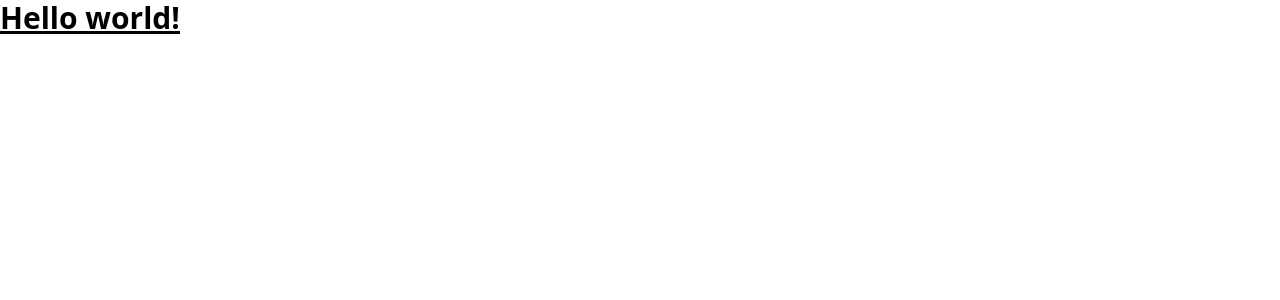
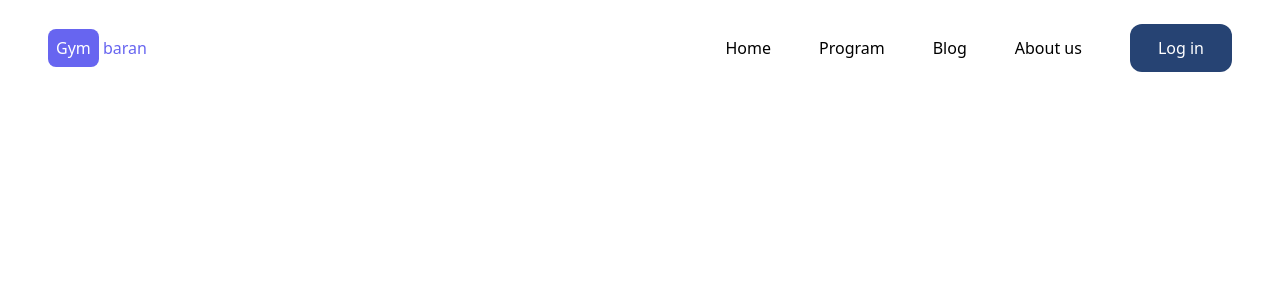
Before and after one commit to osama2kabdullah/gym-baran-abdullah, a Next.js app: page / in a window 1280 px wide. Shown: the top 300 px of the page. Built offline with nearby package versions, Linux system fonts and the light colour scheme.

Commit message:
header complete

```diff
--- /dev/null
+++ b/components/CustomButton.tsx
@@ -0,0 +1,16 @@
+import React, { Component } from 'react';
+
+interface ButtonProps {
+    children: string
+}
+
+class CustomButton extends Component<ButtonProps>  {
+
+    render() {
+        const {children} = this.props;
+        return (
+            <button className='bg-[#264373] text-[#FFFFFF] p-3 px-7 rounded-xl'>{children}</button>
+        );
+    }
+}
+export default CustomButton;
--- /dev/null
+++ b/components/Logo.jsx
@@ -0,0 +1,12 @@
+import React from "react";
+
+const Logo = () => {
+  return (
+    <div>
+      <span className="bg-[#6765F0] text-[#FFFFFF] p-2 rounded-lg">Gym</span>{" "}
+      <span className="text-[#6765F0]">baran</span>
+    </div>
+  );
+};
+
+export default Logo;
--- /dev/null
+++ b/components/Navbar.tsx
@@ -0,0 +1,24 @@
+import React from "react";
+import CustomButton from "./CustomButton";
+import Logo from "./Logo";
+import { FiMenu } from "react-icons/fi";
+
+const Navbar = () => {
+  const options = ["Home", "Program", "Blog", "About us"];
+  return (
+    <div className="flex justify-between items-center">
+      <Logo />
+      <nav className="flex hidden md:flex gap-12 items-center">
+        {options.map((option) => (
+          <span className="text-[#000000]" key={option}>
+            {option}
+          </span>
+        ))}
+        <CustomButton>Log in</CustomButton>
+      </nav>
+      <button className="flex md:hidden text-4xl"><FiMenu/></button>
+    </div>
+  );
+};
+
+export default Navbar;
--- a/package.json
+++ b/package.json
@@ -20,6 +20,7 @@
     "postcss": "^7",
     "react": "18.2.0",
     "react-dom": "18.2.0",
+    "react-icons": "^4.7.1",
     "tailwindcss": "^3.2.4",
     "typescript": "4.9.5"
   }
--- a/pages/index.tsx
+++ b/pages/index.tsx
@@ -1,4 +1,6 @@
-import Head from 'next/head'
+import Navbar from "@/components/Navbar";
+import Head from "next/head";
+import Logo from "../components/Logo";
 
 export default function Home() {
   return (
@@ -9,11 +11,9 @@ export default function Home() {
         <meta name="viewport" content="width=device-width, initial-scale=1" />
         <link rel="icon" href="/favicon.ico" />
       </Head>
-      <main>
-      <h1 className="text-3xl font-bold underline">
-      Hello world!
-    </h1>
+      <main className="md:px-12 px-6 md:py-6 py-3">
+        <Navbar/>
       </main>
     </>
-  )
+  );
 }
```
Also changed, not shown: 1 other file (tests, documents, lock files or other folders).
